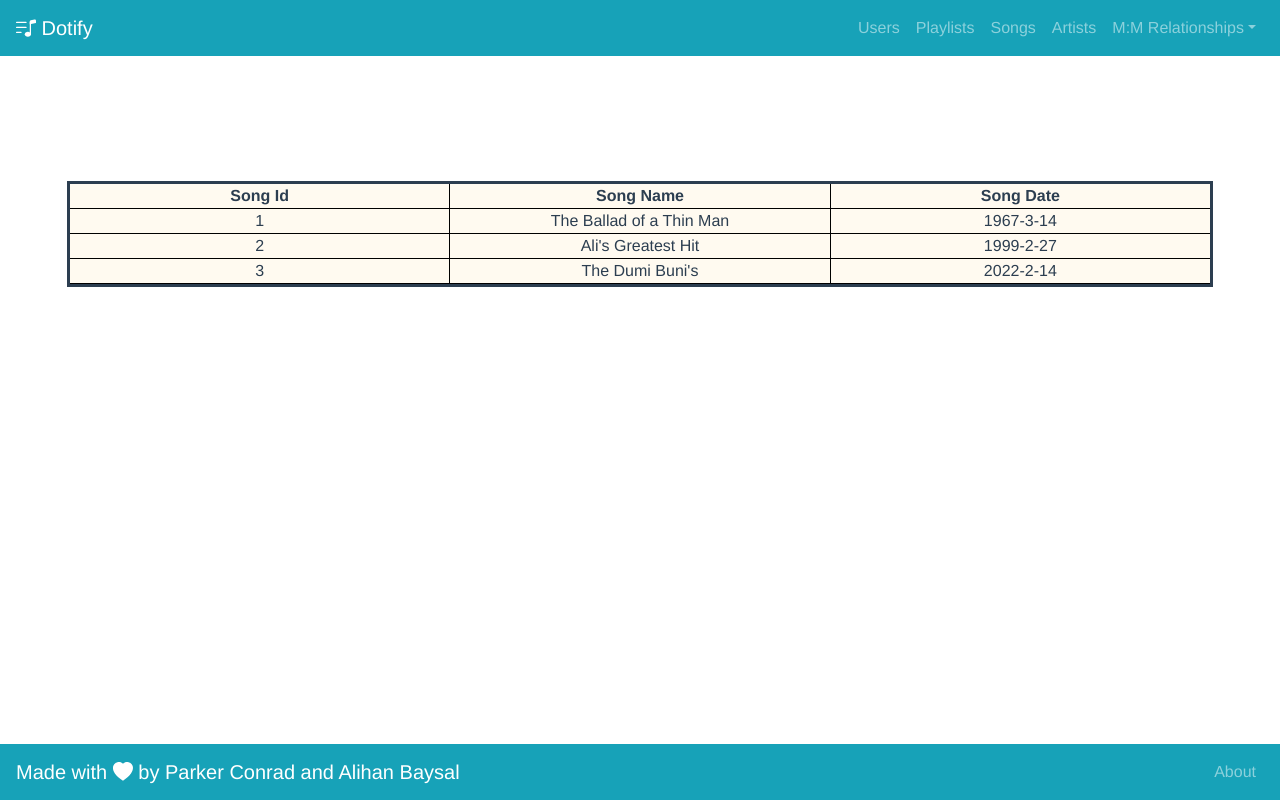
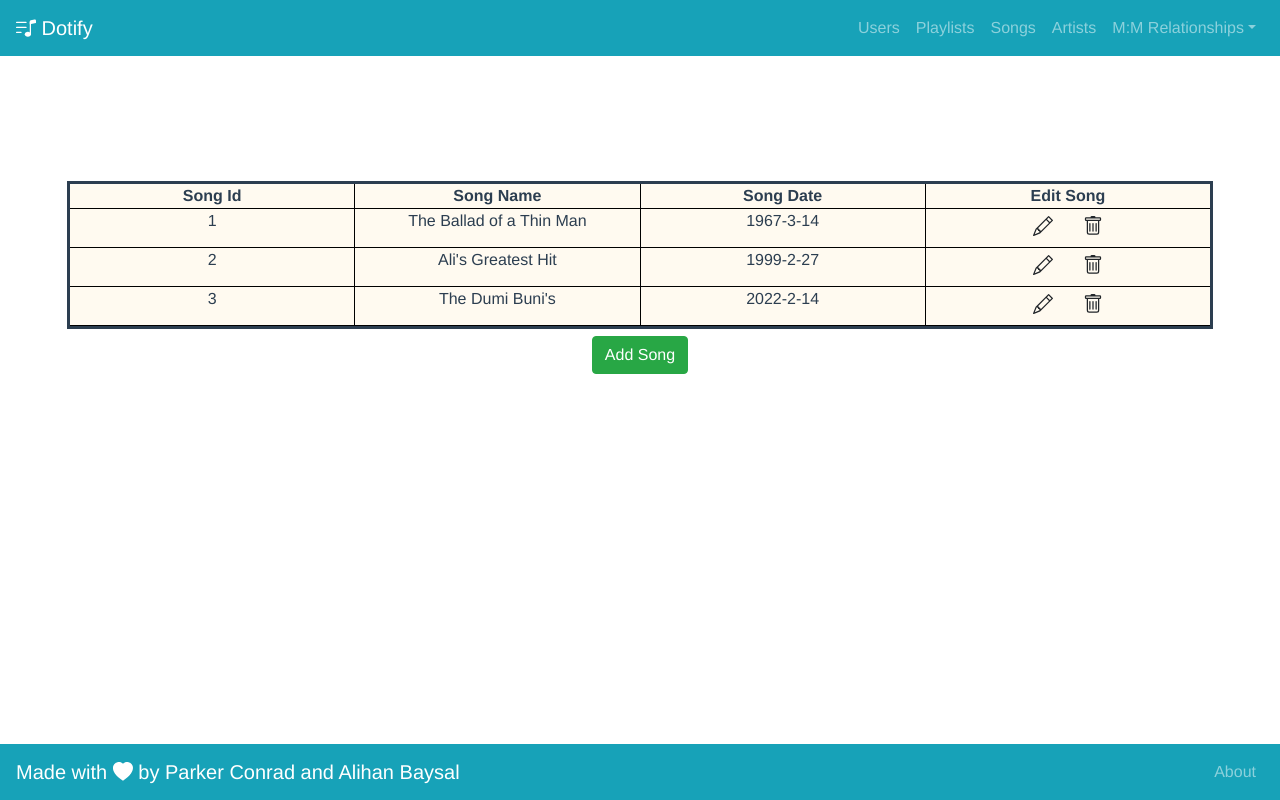
Before and after one commit to parkercon/dotify, a Vue app: page /songs in a window 1280 px wide. Built offline with nearby package versions, Linux system fonts and the light colour scheme.

Commit message:
added edit/delete buttons

```diff
--- a/src/views/Songs.vue
+++ b/src/views/Songs.vue
@@ -1,16 +1,21 @@
 <template>
+<div>
   <b-container class="bv-example-row" style="margin-top: 10%; background-color:floralwhite; outline:solid">
     <b-row style="border-bottom: 1px solid black;">
       <b-col style="font-weight:bold; border-right:1px solid black">Song Id</b-col>
       <b-col style="font-weight:bold; border-right:1px solid black">Song Name</b-col>
-    <b-col style="font-weight:bold;">Song Date</b-col>
+      <b-col style="font-weight:bold; border-right:1px solid black">Song Date</b-col>
+      <b-col style="font-weight:bold;">Edit Song</b-col>
     </b-row>
     <b-row style="border-bottom: 1px solid black;" v-for="song in songs" :key="song.id">
       <b-col style="border-right:1px solid black">{{song.songId}}</b-col>
       <b-col style="border-right:1px solid black">{{song.songName}}</b-col>
-    <b-col>{{song.songDate}}</b-col>
+      <b-col style="border-right:1px solid black">{{song.songDate}}</b-col>
+      <b-col><b-button variant="transparent"><b-icon icon="pencil"></b-icon></b-button>  <b-button class="delete" variant="transparent"><b-icon icon="trash"></b-icon></b-button></b-col>
     </b-row>
   </b-container>
+  <b-button style="margin-top: 10px;" variant="success">Add Song</b-button>
+</div>
 </template>
 
 <script>
@@ -25,6 +30,15 @@ export default {
 }
 </script>
 
-<style>
+<style scoped>
+.btn:focus {
+  box-shadow: none;
+}
+.btn:hover {
+  color: #17a2b8!important
+}
 
+.btn.delete:hover {
+  color: red!important
+}
 </style>
```
Lines whose indentation alone changed are shown as unchanged.
